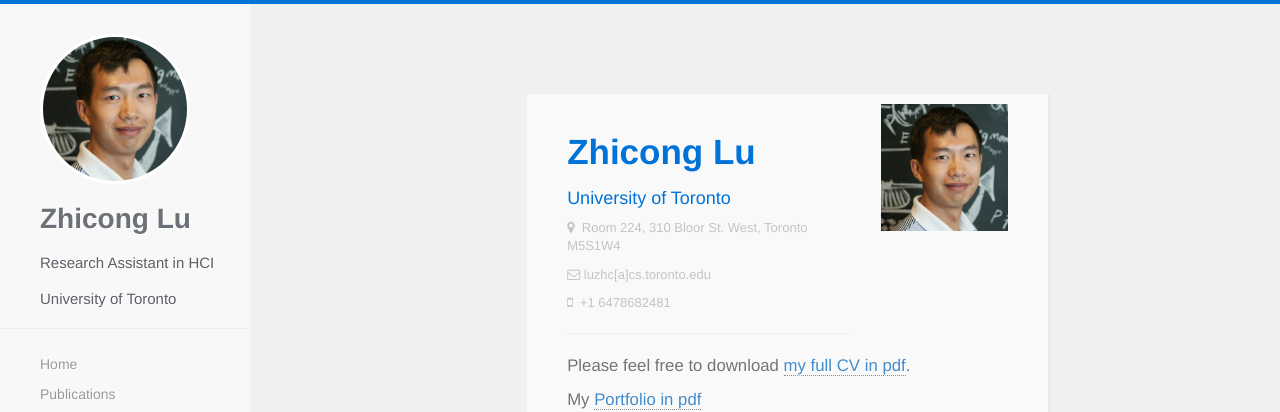
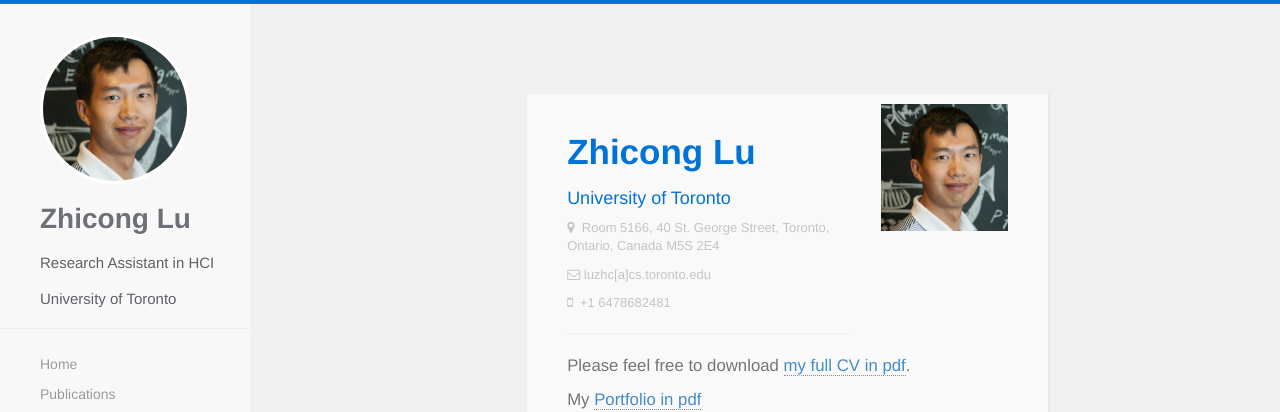
Before and after one commit to luzc08/luzc08.github.io, a Jekyll site: the page built from about/index.html, in a window 1280 px wide and 900 px high. Shown: the top 412 px of the window. Built offline with Jekyll 4.4.1, drawn with Linux system fonts in a browser that asks for light colours; nearby versions of some CDN libraries.

Commit message:
adress update

```diff
--- a/_config.yml
+++ b/_config.yml
@@ -9,7 +9,7 @@ facebook: http://www.facebook.com/calebluzc
 linkedin: https://www.linkedin.com/in/luzc08
 google-plus: https://plus.google.com/+%E9%99%86%E5%BF%97%E8%81%AA/posts/p/pub
 email: luzhc[a]cs.toronto.edu
-location: Room 224, 310 Bloor St. West, Toronto M5S1W4
+location: Room 5166, 40 St. George Street, Toronto, Ontario, Canada M5S 2E4
 mobilenum: +1 6478682481
 disqus: luzc08
 
```
